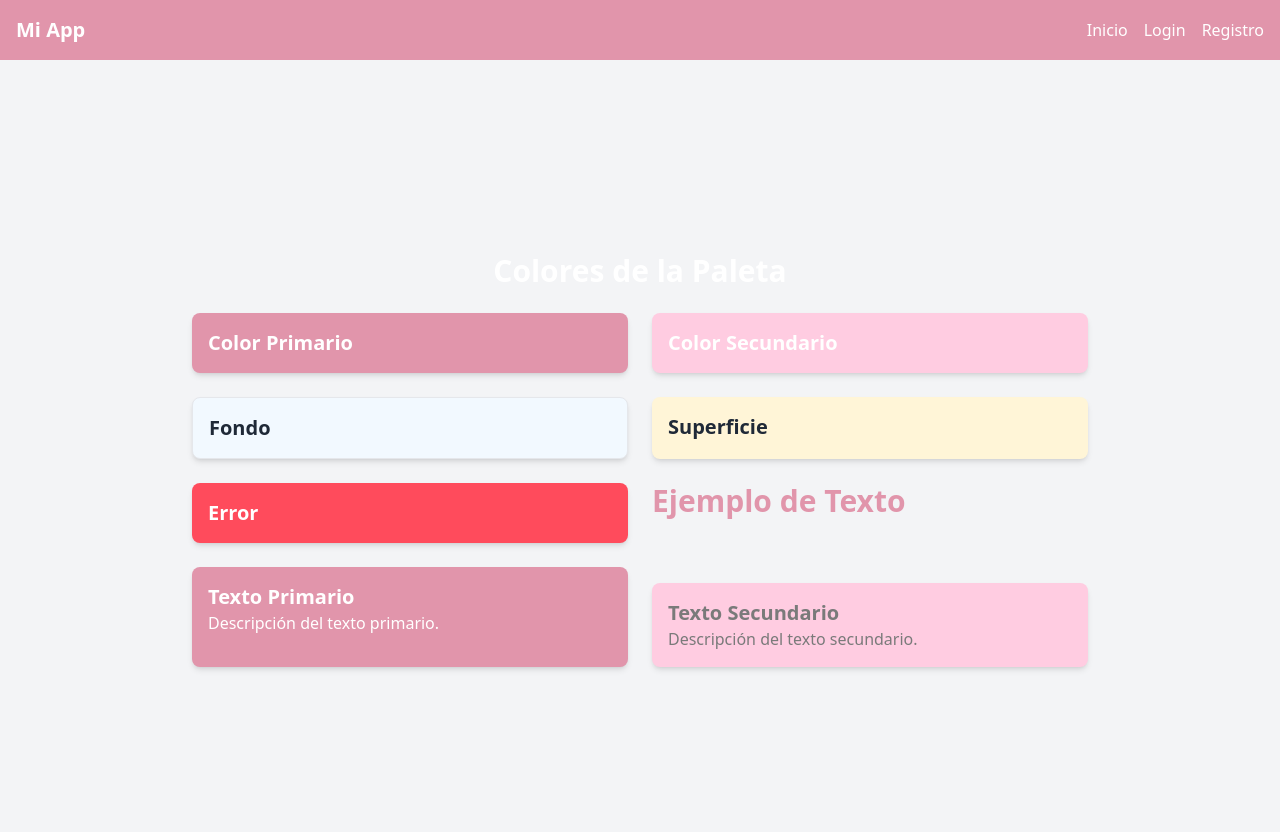
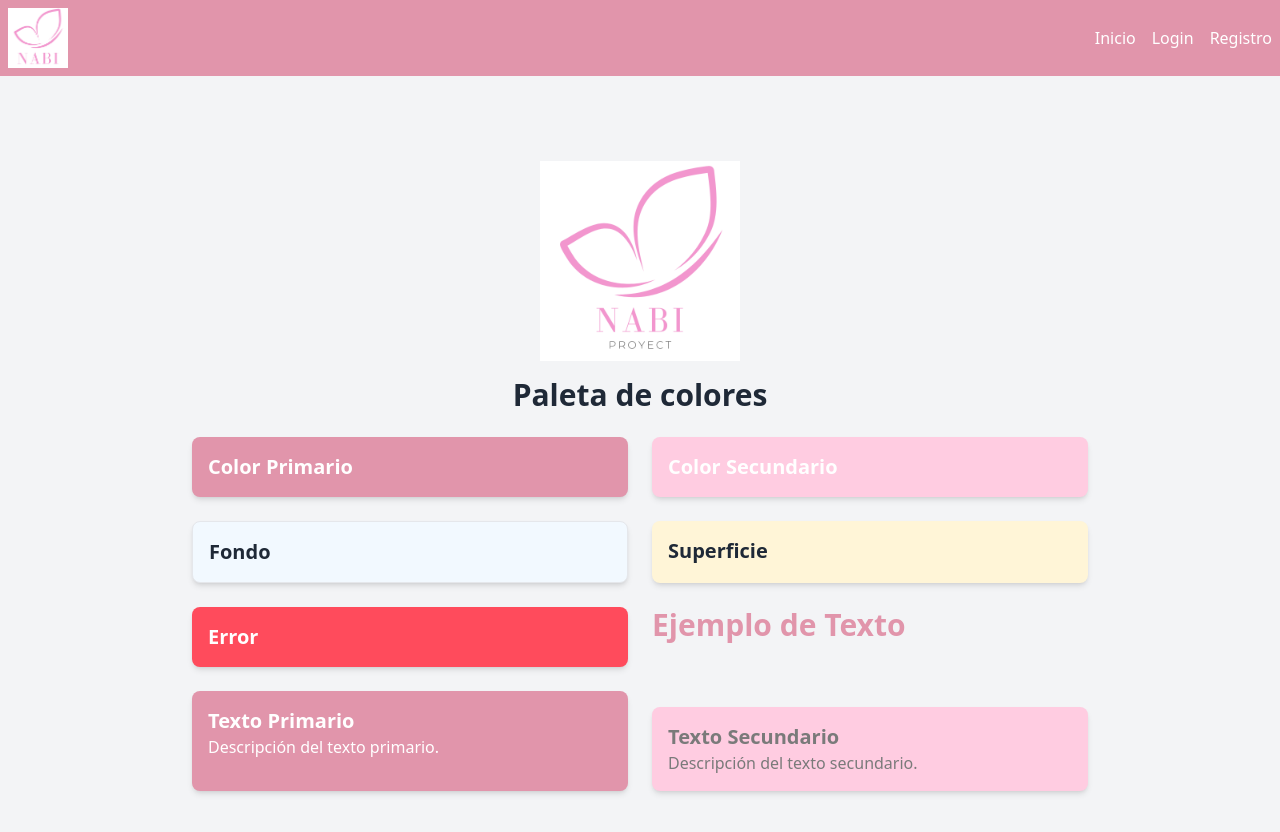
Before and after one commit to karlacabanas01/frontend-crud, a Next.js app: page / in a window 1280 px wide. Shown: the top 832 px of the page. Built offline with nearby package versions, Linux system fonts and the light colour scheme.

Commit message:
feat: agrego logo y actualizo Navbar

```diff
--- a/components/Navbar.tsx
+++ b/components/Navbar.tsx
@@ -1,13 +1,15 @@
 import Link from "next/link";
 import { useAuth } from "@/context/AuthContext";
+import Image from "next/image";
 
 export default function Navbar() {
   const { user, logout } = useAuth();
 
   return (
-    <nav className="bg-primary text-white p-4">
+    <nav className="bg-primary text-white p-2">
       <div className="container mx-auto flex justify-between items-center">
-        <h1 className="text-xl font-bold">Mi App</h1>
+        <Image src="/img/3.png" alt="Logo Nabi" width={60} height={60} />
+
         <ul className="flex space-x-4">
           {user ? (
             <>
--- a/pages/index.tsx
+++ b/pages/index.tsx
@@ -1,12 +1,15 @@
 import Navbar from "@/components/Navbar";
+import Image from "next/image";
 
 export default function Home() {
   return (
     <div>
       <Navbar />
+
       <div className="h-screen flex flex-col items-center justify-center bg-gray-100">
-        <h1 className="text-3xl font-bold text-textPrimary mb-6">
-          Colores de la Paleta
+        <Image src="/img/2.png" alt="Logo Nabi" width={200} height={200} />
+        <h1 className="text-3xl font-bold text-gray-800 mb-6 pt-4">
+          Paleta de colores
         </h1>
         <div className="grid grid-cols-1 sm:grid-cols-2 gap-6 w-full max-w-4xl">
           <div className="bg-primary p-4 rounded-lg shadow-md">
```
Also changed, not shown: public/img/2.png (added), public/img/3.png (added).
